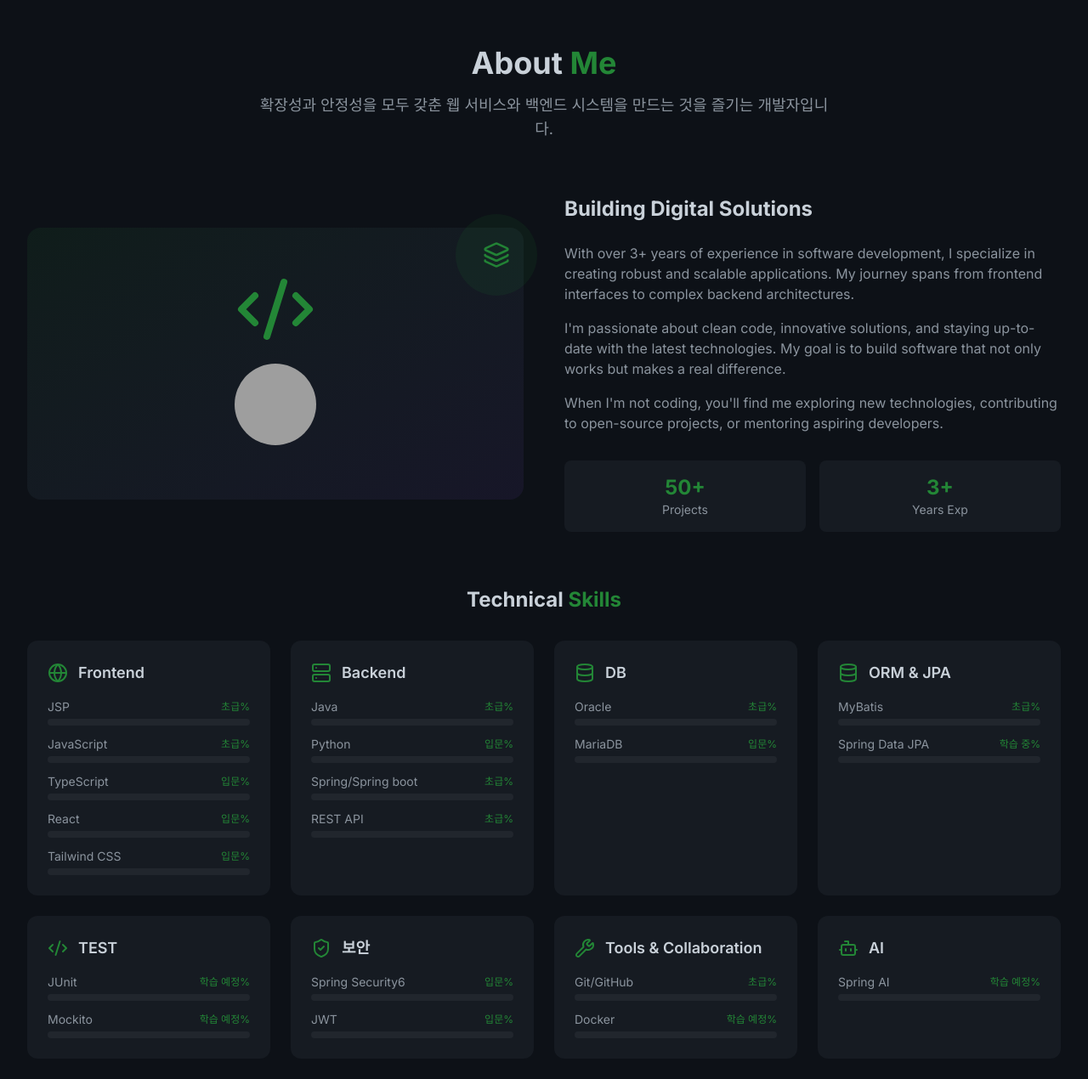
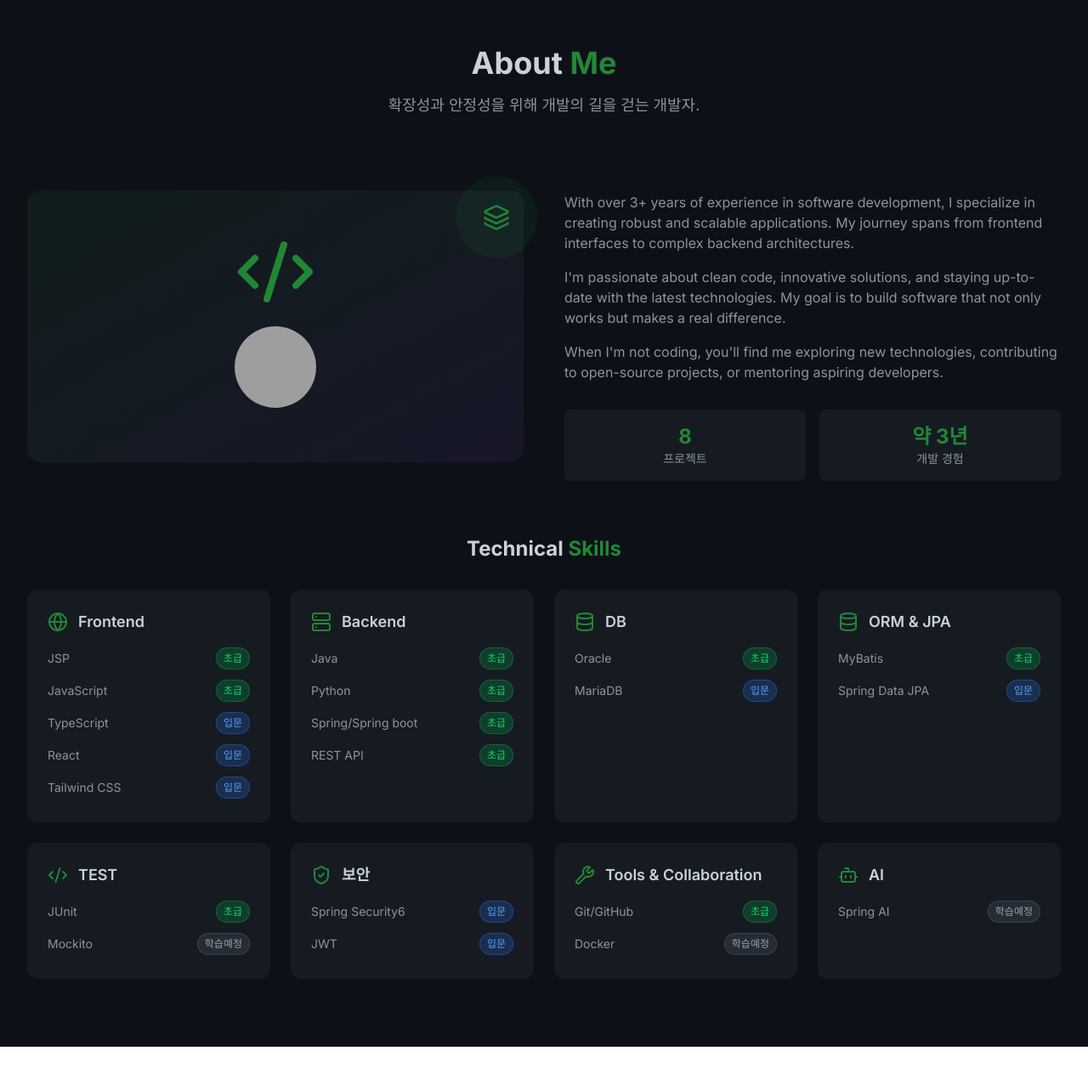
Before and after one commit to backduu/backduuu-portfolio, a React (Vite) app in the folder portfolio/: page / in a window 1280 px wide. Shown: the part 826-2096 px from the top of the page at 85% size. After the commit the page ends 2058 px from the top, so only its background shows below. Built offline with nearby package versions, Linux system fonts and the light colour scheme; grey boxes are pictures that could not be loaded.

Commit message:
[About] 기술스택 시각화 전략 변경

```diff
--- a/portfolio/package.json
+++ b/portfolio/package.json
@@ -18,6 +18,7 @@
   "devDependencies": {
     "@eslint/js": "^9.33.0",
     "@tailwindcss/vite": "^4.1.13",
+    "@types/node": "^24.5.2",
     "@types/react": "^19.1.10",
     "@types/react-dom": "^19.1.7",
     "@vitejs/plugin-react": "^5.0.0",
--- a/portfolio/src/components/About.tsx
+++ b/portfolio/src/components/About.tsx
@@ -2,6 +2,20 @@ import React from 'react';
 import { Code2, Database, Globe, Server, Wrench, Bot, ShieldCheck, Layers } from 'lucide-react';
 
 const About: React.FC = () => {
+    // level에 따른 색상 매핑 함수
+    const getLevelInfo = (level: string) => {
+        const levels = {
+            '학습 예정': { label: '학습예정', color: 'bg-gray-500/20 text-gray-400 border-gray-500/30' },
+            '학습 중': { label: '학습중', color: 'bg-yellow-500/20 text-yellow-400 border-yellow-500/30' },
+            '입문': { label: '입문', color: 'bg-blue-500/20 text-blue-400 border-blue-500/30' },
+            '초급': { label: '초급', color: 'bg-green-500/20 text-green-400 border-green-500/30' },
+            '중급': { label: '중급', color: 'bg-github-accent/20 text-github-accent border-github-accent/30' },
+            '고급': { label: '고급', color: 'bg-github-purple/20 text-github-purple border-github-purple/30' }
+        };
+
+        return levels[level as keyof typeof levels] || levels.entry;
+    };
+
     const skills = [
         {
           category: 'Frontend',
@@ -9,58 +23,58 @@ const About: React.FC = () => {
           technologies: [
             { name: 'JSP', level: '초급' },
             { name: 'JavaScript', level: '초급'},
-            { name: 'TypeScript', level: '입문' },
-            { name: 'React', level: '입문' },
-            { name: 'Tailwind CSS', level: '입문' }
+            { name: 'TypeScript', level: '입문'},
+            { name: 'React', level: '입문'},
+            { name: 'Tailwind CSS', level: '입문'}
           ]
         },
         {
           category: 'Backend',
           icon: <Server className="w-6 h-6" />,
           technologies: [
-            { name: 'Java', level: '초급' },
-            { name: 'Python', level: '입문' },
-            { name: 'Spring/Spring boot', level: '초급' },
-            { name: 'REST API', level: '초급' }
+            { name: 'Java', level: '초급'},
+            { name: 'Python', level: '초급'},
+            { name: 'Spring/Spring boot', level: '초급'},
+            { name: 'REST API', level: '초급'}
           ]
         },
         {
           category: 'DB',
           icon: <Database className="w-6 h-6" />,
           technologies: [
-            { name: 'Oracle', level: '초급' },
-            { name: 'MariaDB', level: '입문' },
+            { name: 'Oracle', level: '초급'},
+            { name: 'MariaDB', level: '입문'},
           ]
         },
         {
             category: 'ORM & JPA',
             icon: <Database className="w-6 h-6" />,
             technologies: [
-              { name: 'MyBatis', level: '초급' },
-              { name: 'Spring Data JPA', level: '학습 중' },
+              { name: 'MyBatis', level: '초급'},
+              { name: 'Spring Data JPA', level: '입문'},
             ]
         },
         {
           category: 'TEST',
           icon: <Code2 className="w-6 h-6" />,
           technologies: [
-            { name: 'JUnit', level: '학습 예정' },
-            { name: 'Mockito', level: '학습 예정' }
+            { name: 'JUnit', level: '초급'},
+            { name: 'Mockito', level: '학습 예정'}
           ]
         },
         {
             category: '보안',
             icon: <ShieldCheck className="w-6 h-6"/>,
             technologies: [
-                { name: 'Spring Security6', level: '입문' },
-                { name: 'JWT', level: '입문' }
+                { name: 'Spring Security6', level: '입문'},
+                { name: 'JWT', level: '입문'}
               ]
         },
         {
             category: 'Tools & Collaboration',
             icon: <Wrench className="w-6 h-6" />,
             technologies: [
-              { name: 'Git/GitHub', level: '초급' },
+              { name: 'Git/GitHub', level: '초급'},
               { name: 'Docker', level: '학습 예정'}
             ]
         },
@@ -68,7 +82,7 @@ const About: React.FC = () => {
             category: 'AI',
             icon: <Bot className="w-6 h-6" />,
             technologies: [
-              { name: 'Spring AI', level: '학습 예정' }
+              { name: 'Spring AI', level: '학습 예정'}
             ]
         }
       ];
@@ -81,7 +95,7 @@ const About: React.FC = () => {
                         About <span className="text-github-accent">Me</span>
                     </h2>
                     <p className="text-lg text-github-text-secondary max-w-2xl mx-auto">
-                        확장성과 안정성을 모두 갖춘 웹 서비스와 백엔드 시스템을 만드는 것을 즐기는 개발자입니다.
+                        확장성과 안정성을 위해 개발의 길을 걷는 개발자.
                     </p>
                 </div>
 
@@ -108,7 +122,7 @@ const About: React.FC = () => {
 
                     <div className="fade-in-right">
                                 <h3 className="text-2xl font-bold text-github-text mb-6">
-                            Building Digital Solutions
+
                                 </h3>
                             <div className="space-y-4 text-github-text-secondary">
                             <p>
@@ -129,12 +143,12 @@ const About: React.FC = () => {
 
                         <div className="grid grid-cols-2 gap-4 mt-8">
                             <div className="text-center p-4 bg-github-surface rounded-lg">
-                        <div className="text-2xl font-bold text-github-accent">50+</div>
-                        <div className="text-sm text-github-text-secondary">Projects</div>
+                                <div className="text-2xl font-bold text-github-accent">8</div>
+                                <div className="text-sm text-github-text-secondary">프로젝트</div>
                             </div>
                             <div className="text-center p-4 bg-github-surface rounded-lg">
-                        <div className="text-2xl font-bold text-github-accent">3+</div>
-                        <div className="text-sm text-github-text-secondary">Years Exp</div>
+                                <div className="text-2xl font-bold text-github-accent">약 3년</div>
+                                <div className="text-sm text-github-text-secondary">개발 경험</div>
                             </div>
                         </div>
                     </div>
@@ -169,18 +183,9 @@ const About: React.FC = () => {
                                     <span className="text-sm text-github-text-secondary">
                                     {tech.name}
                                     </span>
-                        <span className="text-xs text-github-accent">
-                        {tech.level}%
+                                    <span className={`text-xs px-2 py-1 rounded-full border ${getLevelInfo(tech.level).color}`}>
+                                    {getLevelInfo(tech.level).label}
                                     </span>
-                    </div>
-                    <div className="w-full bg-github-border rounded-full h-2">
-                        <div
-                        className="skill-bar h-2 rounded-full bg-gradient-to-r from-github-accent to-github-purple transition-all duration-1000 ease-out"
-                        style={{
-                            width: `${tech.level}%`,
-                            animationDelay: `${(index * 150) + (techIndex * 100)}ms`
-                        }}
-                        ></div>
                                 </div>
                                 </div>
                             ))}
--- a/portfolio/src/components/Hero.tsx
+++ b/portfolio/src/components/Hero.tsx
@@ -91,7 +91,7 @@ const Hero: React.FC = () => {
 
                     <p className="text-lg text-github-text-secondary mb-12 max-w-2xl mx-auto leading-relaxed">
                         <p>SI 역량으로 협업과 문제 해결 능력을 갖춘 백엔드 개발 지망생입니다.</p>
-                        <p>백엔드와 AI 역량으로 개발의 힘을 좋은 선배님들, 후배님들과 함께 발휘하겠습니다.</p>
+                        <p>백엔드와 AI 역량으로 개발의 힘을 선배님들과 함께 발휘하겠습니다.</p>
                     </p>
 
                     <div className="flex flex-col sm:flex-row gap-4 justify-center mb-16">
--- a/portfolio/src/index.css
+++ b/portfolio/src/index.css
@@ -170,13 +170,11 @@
 
 .skill-bar {
   width: 0;
-  animation: fillBar 1.5s ease-out forwards;
+  transition: width 1.5s ease-out;
 }
 
-@keyframes fillBar {
-  to {
-    width: var(--skill-width, 0%);
-  }
+.skill-bar.animate {
+  width: var(--skill-width);
 }
 
 /* Contact Form */
--- a/portfolio/tsconfig.app.json
+++ b/portfolio/tsconfig.app.json
@@ -15,6 +15,9 @@
     "noEmit": true,
     "jsx": "react-jsx",
 
+    "types": ["node"],
+
+
     /* Linting */
     "strict": true,
     "noUnusedLocals": true,
```
Also changed, not shown: 2 other files (tests, documents, lock files or other folders). Lines whose indentation alone changed are shown as unchanged.
